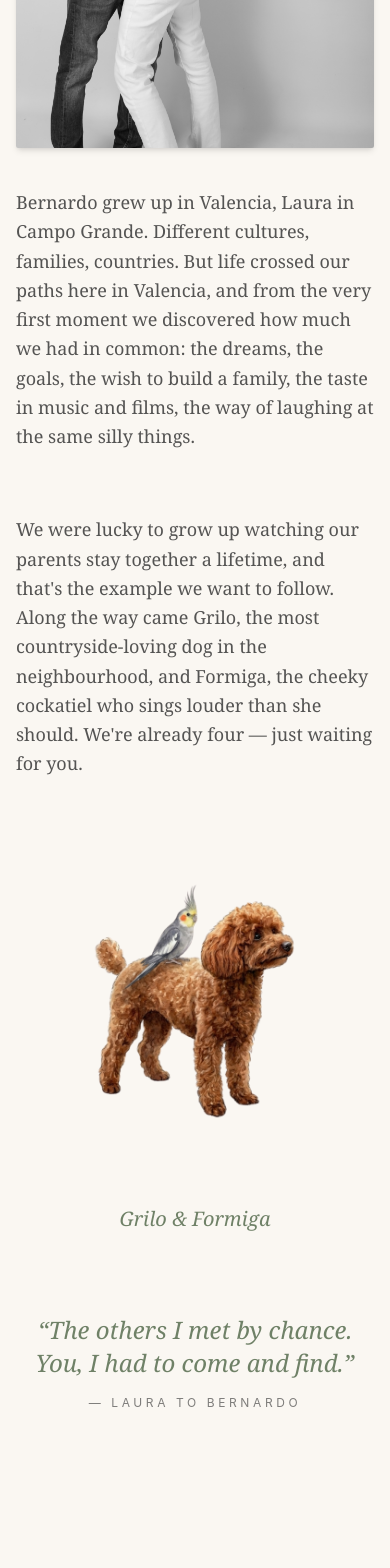
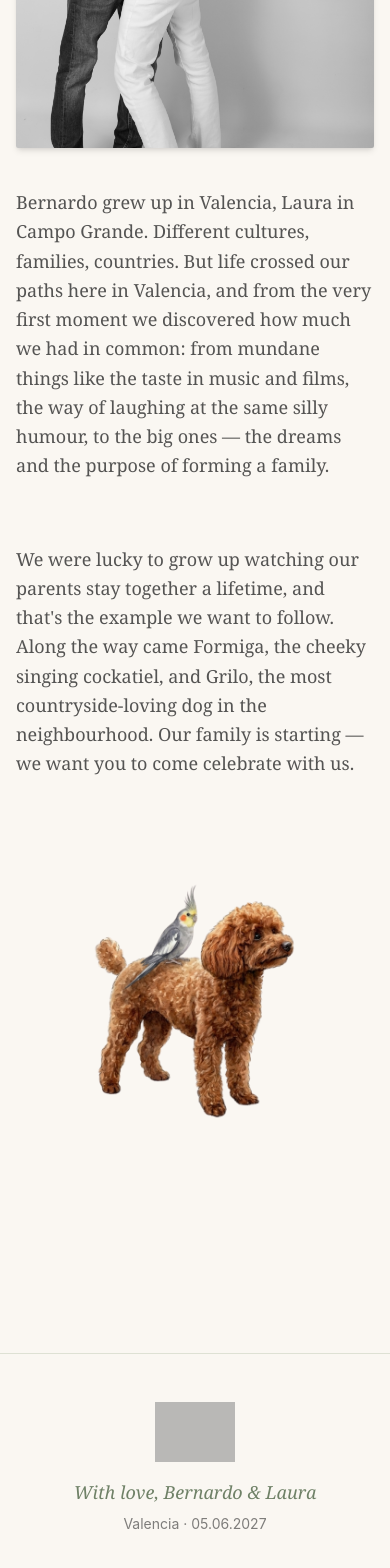
Before and after one commit to laurarondon/bernardo-laura-wedding, a Next.js app: page /en in a window 390 px wide. Shown: the part 1681-3249 px from the top of the page. Built offline with nearby package versions, Linux system fonts and the light colour scheme; grey boxes are pictures that could not be loaded.

Commit message:
Rewrite Our Family copy; drop quote and pet caption; first dance gift; fix RSVP endpoint with /ajax/

```diff
--- a/app/[lang]/page.tsx
+++ b/app/[lang]/page.tsx
@@ -101,29 +101,14 @@ export default function Home({ params }: { params: { lang: string } }) {
             {tr.home.ourStoryFamily}
           </p>
           {settings.pets.image && (
-            <div className="md:order-2 text-center">
-              {/* eslint-disable-next-line @next/next/no-img-element */}
-              <img
-                src={settings.pets.image}
-                alt={settings.pets.caption}
-                className="block w-52 sm:w-60 md:w-72 h-auto mx-auto"
-              />
-              <p className="font-serif italic text-xl text-sageDark mt-3">
-                {settings.pets.caption}
-              </p>
-            </div>
+            // eslint-disable-next-line @next/next/no-img-element
+            <img
+              src={settings.pets.image}
+              alt="Formiga & Grilo"
+              className="md:order-2 block w-52 sm:w-60 md:w-72 h-auto mx-auto"
+            />
           )}
         </div>
-
-        {/* Pull quote */}
-        <blockquote className="mt-20 max-w-2xl mx-auto text-center">
-          <p className="font-serif italic text-2xl md:text-3xl text-sageDark leading-snug">
-            &ldquo;{tr.home.ourStoryQuote}&rdquo;
-          </p>
-          <footer className="mt-4 text-xs text-ink/60 tracking-[0.3em] uppercase">
-            {tr.home.ourStoryQuoteAttribution}
-          </footer>
-        </blockquote>
       </section>
     </div>
   );
--- a/content/gifts.ts
+++ b/content/gifts.ts
@@ -154,16 +154,16 @@ export const gifts: Gift[] = [
   {
     id: "aula-de-danca",
     title: {
-      pt: "Aula de dança para a primeira valsa",
-      es: "Clase de baile para el primer vals",
-      en: "Dance class for the first waltz",
-      de: "Tanzstunde für den ersten Tanz",
+      pt: "Aula para a nossa primeira dança",
+      es: "Clase para nuestro primer baile",
+      en: "Class for our first dance",
+      de: "Stunde für unseren ersten Tanz",
     },
     description: {
-      pt: "Para que a nossa primeira dança seja inesquecível, ajude-nos com uma aula de dança para os dois.",
-      es: "Para que nuestro primer baile sea inolvidable, ayúdanos con una clase de baile para los dos.",
-      en: "So our first dance is unforgettable, help us with a couples' dance class.",
-      de: "Damit unser erster Tanz unvergesslich wird, helft uns mit einer Tanzstunde für uns beide.",
+      pt: "Para que a nossa primeira dança seja inesquecível, ajude-nos com uma aula para os dois.",
+      es: "Para que nuestro primer baile sea inolvidable, ayúdanos con una clase para los dos.",
+      en: "So our first dance is unforgettable, help us with a couples' class.",
+      de: "Damit unser erster Tanz unvergesslich wird, helft uns mit einer Stunde für uns beide.",
     },
     eurAmount: 40,
     brlAmount: 220,
--- a/content/settings.ts
+++ b/content/settings.ts
@@ -224,7 +224,7 @@ export const settings = {
   rsvp: {
     // Formsubmit endpoint. Direct email (URL-encoded "+" → "%2B").
     // First submission triggers a one-time activation email — see chat for details.
-    endpoint: "https://formsubmit.co/casamento%2Blaura301196@gmail.com",
+    endpoint: "https://formsubmit.co/ajax/casamento%2Blaura301196@gmail.com",
     // ISO date — guests see "please RSVP by …". Leave empty to hide the deadline.
     deadline: "2027-04-15",
   },
--- a/content/translations.ts
+++ b/content/translations.ts
@@ -21,12 +21,9 @@ export const translations = {
       },
       ourStory: "A nossa pequena família",
       ourStoryIntro:
-        "Bernardo cresceu em Valência, Laura no Campo Grande. Culturas, famílias, países — tudo diferente. Mas a vida nos cruzou aqui, em Valência, e desde o primeiro momento descobrimos quantas coisas temos em comum: os sonhos, os objetivos, a vontade de construir uma família, o gosto pela música e pelos filmes, o jeito de rir das mesmas bobagens.",
+        "Bernardo cresceu em Valência, Laura no Campo Grande. Culturas, famílias, países diferentes. Mas a vida cruzou os nossos caminhos aqui em Valência, e desde o primeiro instante descobrimos quanta coisa temos em comum: desde o mais banal — o gosto pela música e pelos filmes, o jeito de rir das mesmas bobagens — até o que mais importa: os sonhos e a vontade de formar uma família.",
       ourStoryFamily:
-        "Tivemos a sorte de crescer vendo nossos pais juntos a vida inteira, e é esse o exemplo que queremos seguir. Pelo caminho foram chegando o Grilo, o cachorro mais campestre do bairro, e a Formiga, a calopsita atrevida que canta mais alto do que devia. Já somos quatro — falta só vocês.",
-      ourStoryQuote:
-        "Os outros conheci por acaso. Você, tive que vir encontrar.",
-      ourStoryQuoteAttribution: "— Laura para Bernardo",
+        "Tivemos a sorte de crescer vendo nossos pais juntos a vida inteira, e é esse o exemplo que queremos seguir. Pelo caminho chegaram a Formiga, a calopsita atrevida que canta o dia inteiro, e o Grilo, o cachorro mais campestre do bairro. A nossa família já começou — queremos vocês aqui para celebrar com a gente.",
       seeDetails: "Ver detalhes do casamento",
       seeGifts: "Ver lista de presentes",
     },
@@ -204,12 +201,9 @@ export const translations = {
       },
       ourStory: "Nuestra pequeña familia",
       ourStoryIntro:
-        "Bernardo creció en Valencia, Laura en Campo Grande. Culturas, familias, países — todo distinto. Pero la vida nos cruzó aquí, en Valencia, y desde el primer momento descubrimos cuántas cosas teníamos en común: los sueños, los objetivos, las ganas de formar una familia, el gusto por la música y por las películas, la forma de reírnos de las mismas tonterías.",
+        "Bernardo creció en Valencia, Laura en Campo Grande. Culturas, familias, países distintos. Pero la vida cruzó nuestros caminos aquí, en Valencia, y desde el primer momento descubrimos cuántas cosas teníamos en común: desde lo más cotidiano — el gusto por la música y por las películas, la forma de reírnos de las mismas tonterías — hasta lo que más importa: los sueños y las ganas de formar una familia.",
       ourStoryFamily:
-        "Tuvimos la suerte de crecer viendo a nuestros padres juntos toda la vida, y ese es el ejemplo que queremos seguir. Por el camino fueron llegando Grilo, el perro más campestre del barrio, y Formiga, la ninfa atrevida que canta más fuerte de lo que debería. Ya somos cuatro — sólo faltáis vosotros.",
-      ourStoryQuote:
-        "A los demás los conocí por casualidad. A ti, tuve que venir a encontrarte.",
-      ourStoryQuoteAttribution: "— Laura a Bernardo",
+        "Tuvimos la suerte de crecer viendo a nuestros padres juntos toda la vida, y ese es el ejemplo que queremos seguir. Por el camino llegaron Formiga, la ninfa cantarina y atrevida, y Grilo, el perro más campestre del barrio. Nuestra familia ya ha empezado — queremos que vengáis a celebrarlo con nosotros.",
       seeDetails: "Ver detalles de la boda",
       seeGifts: "Ver lista de regalos",
     },
@@ -387,12 +381,9 @@ export const translations = {
       },
       ourStory: "Our little family",
       ourStoryIntro:
-        "Bernardo grew up in Valencia, Laura in Campo Grande. Different cultures, families, countries. But life crossed our paths here in Valencia, and from the very first moment we discovered how much we had in common: the dreams, the goals, the wish to build a family, the taste in music and films, the way of laughing at the same silly things.",
+        "Bernardo grew up in Valencia, Laura in Campo Grande. Different cultures, families, countries. But life crossed our paths here in Valencia, and from the very first moment we discovered how much we had in common: from mundane things like the taste in music and films, the way of laughing at the same silly humour, to the big ones — the dreams and the purpose of forming a family.",
       ourStoryFamily:
-        "We were lucky to grow up watching our parents stay together a lifetime, and that's the example we want to follow. Along the way came Grilo, the most countryside-loving dog in the neighbourhood, and Formiga, the cheeky cockatiel who sings louder than she should. We're already four — just waiting for you.",
-      ourStoryQuote:
-        "The others I met by chance. You, I had to come and find.",
-      ourStoryQuoteAttribution: "— Laura to Bernardo",
+        "We were lucky to grow up watching our parents stay together a lifetime, and that's the example we want to follow. Along the way came Formiga, the cheeky singing cockatiel, and Grilo, the most countryside-loving dog in the neighbourhood. Our family is starting — we want you to come celebrate with us.",
       seeDetails: "Wedding details",
       seeGifts: "Gift list",
     },
@@ -570,12 +561,9 @@ export const translations = {
       },
       ourStory: "Unsere kleine Familie",
       ourStoryIntro:
-        "Bernardo wuchs in Valencia auf, Laura in Campo Grande. Andere Kulturen, andere Familien, andere Länder. Aber das Leben kreuzte unsere Wege hier in Valencia, und vom ersten Moment an entdeckten wir, wie viel wir gemeinsam haben: die Träume, die Ziele, den Wunsch, eine Familie zu gründen, den Musik- und Filmgeschmack, die Art, über dieselben Albernheiten zu lachen.",
+        "Bernardo wuchs in Valencia auf, Laura in Campo Grande. Andere Kulturen, andere Familien, andere Länder. Aber das Leben kreuzte unsere Wege hier in Valencia, und vom ersten Moment an entdeckten wir, wie viel wir gemeinsam haben: vom Alltäglichen — dem Geschmack für Musik und Filme, der Art, über dieselben Albernheiten zu lachen — bis zum Wesentlichen: den Träumen und dem Wunsch, eine Familie zu gründen.",
       ourStoryFamily:
-        "Wir hatten das Glück, mit Eltern aufzuwachsen, die ein ganzes Leben zusammen geblieben sind, und genau diesem Vorbild wollen wir folgen. Unterwegs kamen Grilo, der ländlichste Hund der Nachbarschaft, und Formiga, die freche Nymphensittich-Dame, die lauter pfeift als sie sollte. Wir sind schon zu viert — es fehlt nur ihr.",
-      ourStoryQuote:
-        "Die anderen habe ich zufällig kennengelernt. Dich musste ich suchen kommen.",
-      ourStoryQuoteAttribution: "— Laura an Bernardo",
+        "Wir hatten das Glück, mit Eltern aufzuwachsen, die ein ganzes Leben zusammen geblieben sind, und genau diesem Vorbild wollen wir folgen. Unterwegs kamen Formiga, die freche, singende Nymphensittich-Dame, und Grilo, der ländlichste Hund der Nachbarschaft. Unsere Familie hat begonnen — wir möchten, dass ihr kommt, um mit uns zu feiern.",
       seeDetails: "Hochzeitsdetails",
       seeGifts: "Geschenkliste",
     },
```
